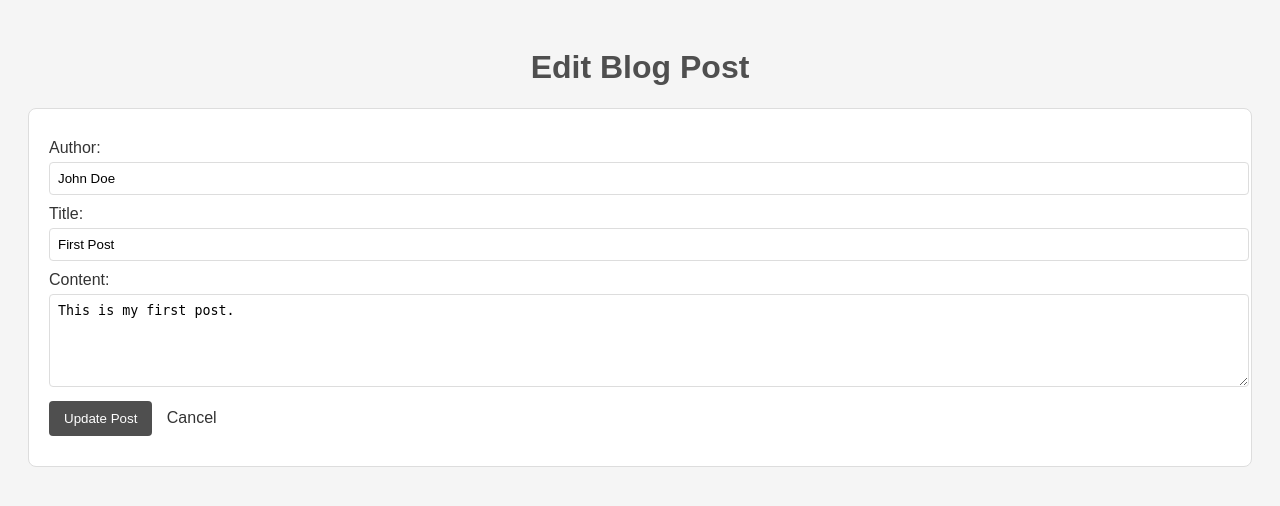
After one commit to caferayguen22-commits/Masterblog, a Flask app: page /update/1 in a window 1280 px wide. The commit adds this page. Shown: the top 506 px of the page. Run offline with Flask 3, Linux system fonts and the light colour scheme.

Commit message:
CRUD-Projekt vollständig abgeschlossen mit Clean-Code-Standards

```diff
--- a/app.py
+++ b/app.py
@@ -48,6 +48,25 @@ def delete(post_id):
     save_posts(updated_posts)
     return redirect(url_for('index'))
 
+@app.route('/update/<int:post_id>', methods=['GET', 'POST'])
+def update(post_id):
+    blog_posts = load_posts()
+
+    post = next((post for post in blog_posts if post['id'] == post_id), None)
+
+    if post is None:
+        return "Post not found", 404
+
+    if request.method == 'POST':
+        post['author'] = request.form.get('author')
+        post['title'] = request.form.get('title')
+        post['content'] = request.form.get('content')
+
+        save_posts(blog_posts)
+        return redirect(url_for('index'))
+
+    return render_template('update.html', post=post)
+
 
 if __name__ == '__main__':
     app.run(host="0.0.0.0", port=5001, debug=True)
--- a/templates/index.html
+++ b/templates/index.html
@@ -20,6 +20,11 @@
         <p>{{ post.content }}</p>
 
         <p style="text-align: right;">
+            <a href="{{ url_for('update', post_id=post.id) }}"
+               style="background-color: #F0AD4E; color: white; padding: 6px 12px; border-radius: 4px; text-decoration: none; font-size: 14px; margin-right: 5px;">
+               ✏️ Edit
+            </a>
+
             <a href="{{ url_for('delete', post_id=post.id) }}"
                style="background-color: #D9534F; color: white; padding: 6px 12px; border-radius: 4px; text-decoration: none; font-size: 14px;"
                onclick="return confirm('Möchtest du diesen Beitrag wirklich löschen?');">
--- /dev/null
+++ b/templates/update.html
@@ -0,0 +1,33 @@
+<!DOCTYPE html>
+<html lang="en">
+<head>
+    <meta charset="UTF-8">
+    <meta name="viewport" content="width=device-width, initial-scale=1.0">
+    <title>Edit Post</title>
+    <link rel="stylesheet" href="{{ url_for('static', filename='style.css') }}">
+</head>
+<body>
+    <h1>Edit Blog Post</h1>
+
+    <div class="post">
+        <form action="{{ url_for('update', post_id=post.id) }}" method="POST">
+            <p>
+                <label for="author">Author:</label><br>
+                <input type="text" id="author" name="author" value="{{ post.author }}" required style="width: 100%; padding: 8px; margin-top: 5px; border-radius: 4px; border: 1px solid #DDD;">
+            </p>
+            <p>
+                <label for="title">Title:</label><br>
+                <input type="text" id="title" name="title" value="{{ post.title }}" required style="width: 100%; padding: 8px; margin-top: 5px; border-radius: 4px; border: 1px solid #DDD;">
+            </p>
+            <p>
+                <label for="content">Content:</label><br>
+                <textarea id="content" name="content" rows="5" required style="width: 100%; padding: 8px; margin-top: 5px; border-radius: 4px; border: 1px solid #DDD;">{{ post.content }}</textarea>
+            </p>
+            <p>
+                <button type="submit" style="background-color: #4F4F4F; color: white; padding: 10px 15px; border: none; border-radius: 4px; cursor: pointer;">Update Post</button>
+                <a href="{{ url_for('index') }}" style="margin-left: 10px; color: #333; text-decoration: none;">Cancel</a>
+            </p>
+        </form>
+    </div>
+</body>
+</html>
```
